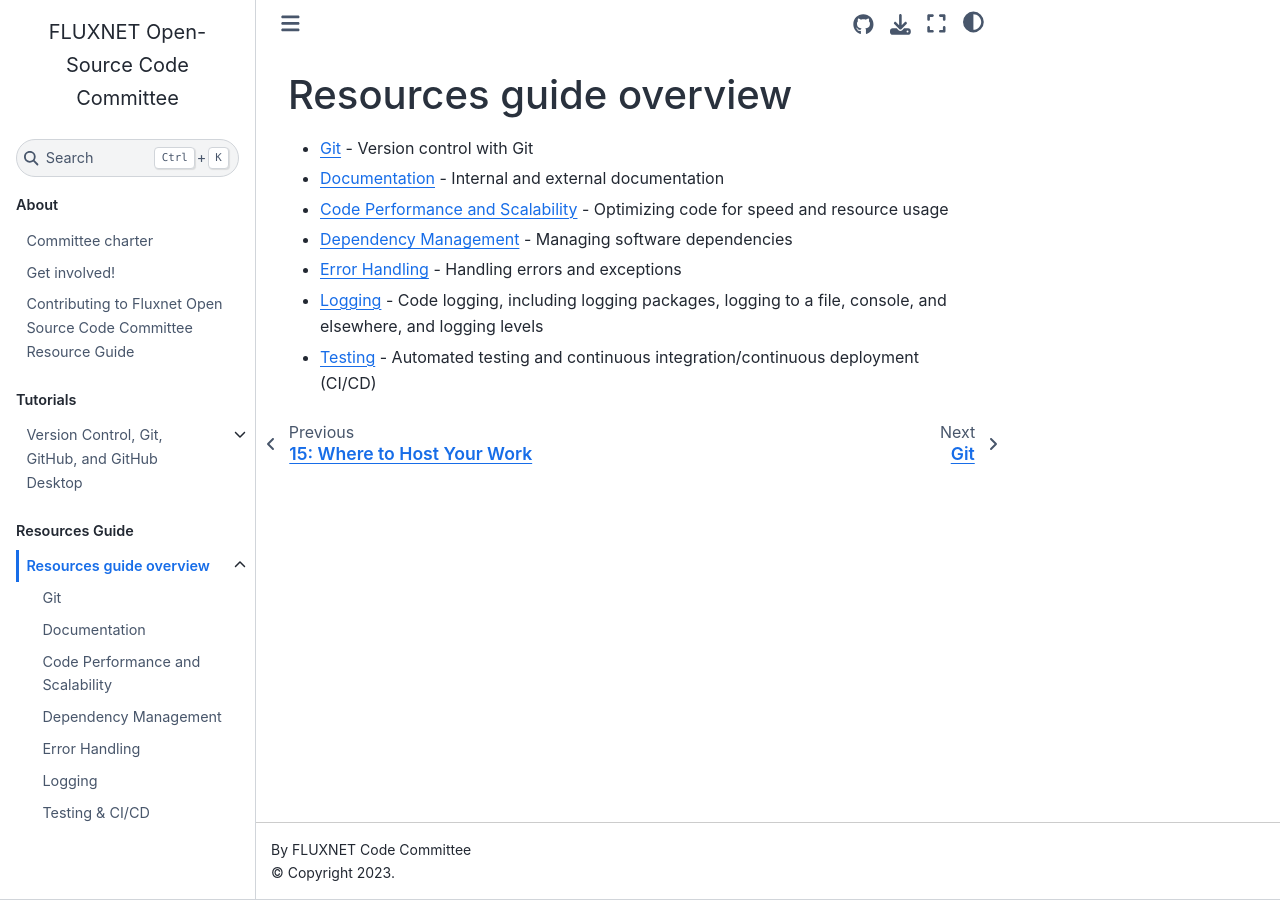
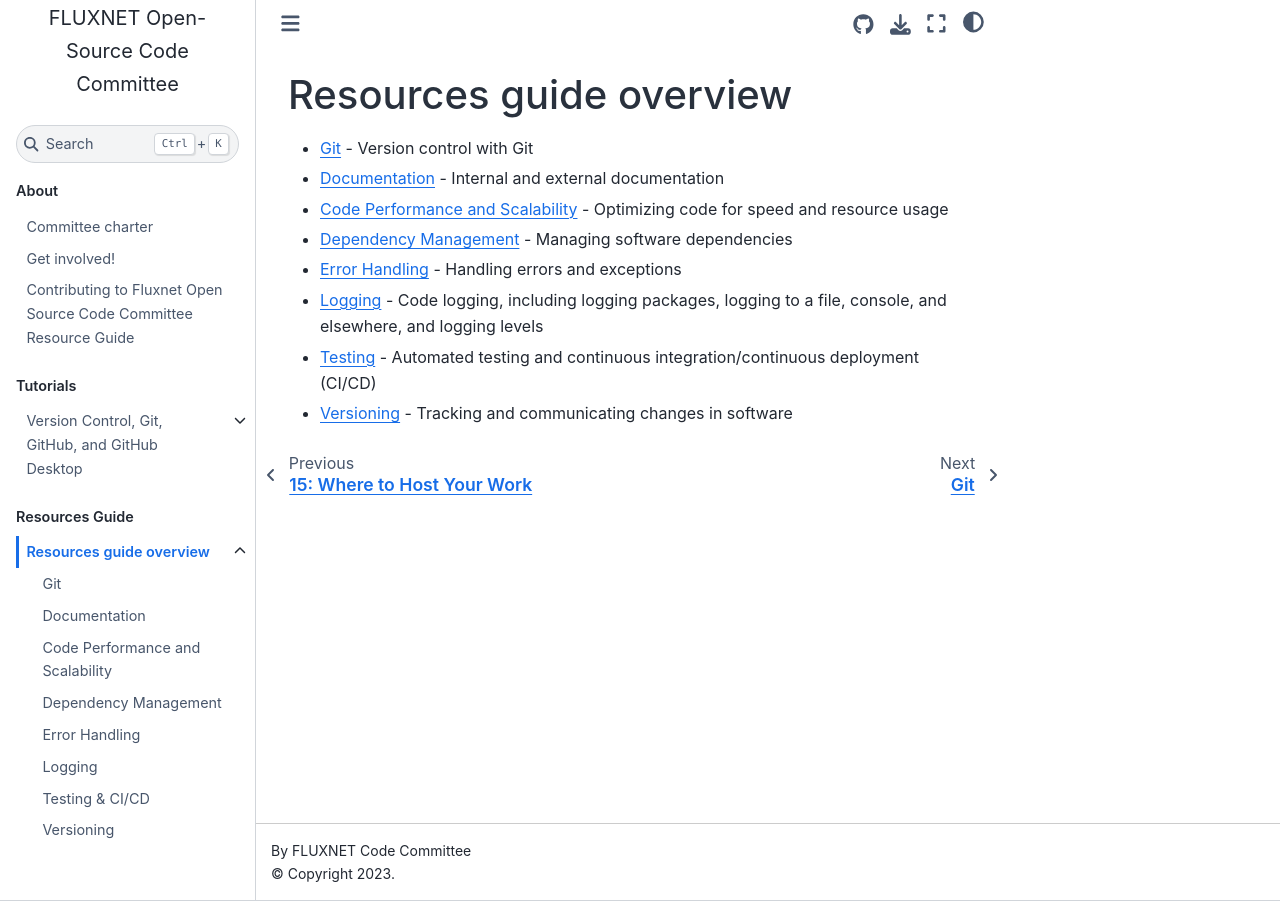
Before and after one commit to fluxnet-open-source/website, a Jupyter Book: the page built from resources-guide/index.md, in a window 1280 px wide. Built offline with Jupyter Book 1.0.4 settings and Sphinx 7.4.7 and the Sphinx Book theme 1.1.4, drawn with Linux system fonts in a browser that asks for light colours.

Commit message:
Add versioning page to toc and resources guide overview

```diff
--- a/_toc.yml
+++ b/_toc.yml
@@ -22,3 +22,4 @@ parts:
     - file: resources-guide/error_handling
     - file: resources-guide/logging
     - file: resources-guide/testing
+    - file: resources-guide/versioning
--- a/resources-guide/index.md
+++ b/resources-guide/index.md
@@ -8,3 +8,4 @@
 * [Error Handling](./error_handling) - Handling errors and exceptions
 * [Logging](./logging) - Code logging, including logging packages, logging to a file, console, and elsewhere, and logging levels
 * [Testing](./testing) - Automated testing and continuous integration/continuous deployment (CI/CD)
+* [Versioning](./versioning.md) - Tracking and communicating changes in software
```
